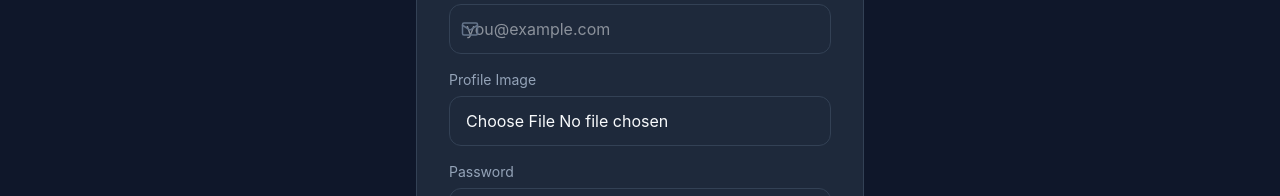
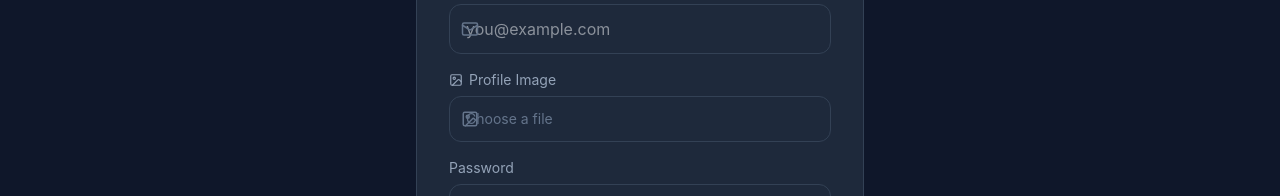
Before and after one commit to samin-77/StartupForge-Client, a Next.js app: page /register in a window 1280 px wide. Shown: the part 352-548 px from the top of the page. Built offline with nearby package versions, Linux system fonts and the light colour scheme; no server answers.

Commit message:
Fix register form image upload UI - consistent icon, styled file picker, preview thumbnail

```diff
--- a/src/app/register/RegisterForm.jsx
+++ b/src/app/register/RegisterForm.jsx
@@ -94,16 +94,27 @@ export default function RegisterForm() {
               </div>
             </div>
             <div>
-              <label className="text-sm text-[#94a3b8] mb-1.5 block">Profile Image {!IMGBB_API_KEY && <span className="text-[#64748b]">(URL)</span>}</label>
+              <label className="text-sm text-[#94a3b8] mb-1.5 block flex items-center gap-1.5"><ImageIcon size={14} /> Profile Image</label>
               {IMGBB_API_KEY ? (
-                <div className="relative">
-                  <input type="file" accept="image/*" onChange={handleImageUpload} className="input-field" disabled={uploading} />
-                  {uploading && <span className="text-xs text-[#6366f1]">Uploading...</span>}
+                <div className="flex items-center gap-3">
+                  <div className="relative flex-1">
+                    <div className="absolute left-3 top-1/2 -translate-y-1/2 text-[#64748b] pointer-events-none">
+                      <ImageIcon size={18} />
+                    </div>
+                    <label className={`input-field flex items-center gap-2 pl-10 cursor-pointer ${uploading ? 'opacity-60' : ''}`}>
+                      <span className="text-sm text-[#64748b]">{form.image ? 'Change image' : 'Choose a file'}</span>
+                      <input type="file" accept="image/*" onChange={handleImageUpload} className="hidden" disabled={uploading} />
+                    </label>
+                  </div>
+                  {form.image && (
+                    <img src={form.image} alt="Preview" className="w-10 h-10 rounded-lg object-cover border border-[#334155]" />
+                  )}
+                  {uploading && <span className="text-xs text-[#6366f1] whitespace-nowrap">Uploading...</span>}
                 </div>
               ) : (
                 <div className="relative">
                   <ImageIcon size={18} className="absolute left-3 top-1/2 -translate-y-1/2 text-[#64748b]" />
-                  <input type="text" value={form.image} onChange={(e) => setForm({ ...form, image: e.target.value })} className="input-field pl-10" placeholder="https://example.com/avatar.jpg" />
+                  <input type="url" value={form.image} onChange={(e) => setForm({ ...form, image: e.target.value })} className="input-field pl-10" placeholder="https://example.com/avatar.jpg" />
                 </div>
               )}
             </div>
```
